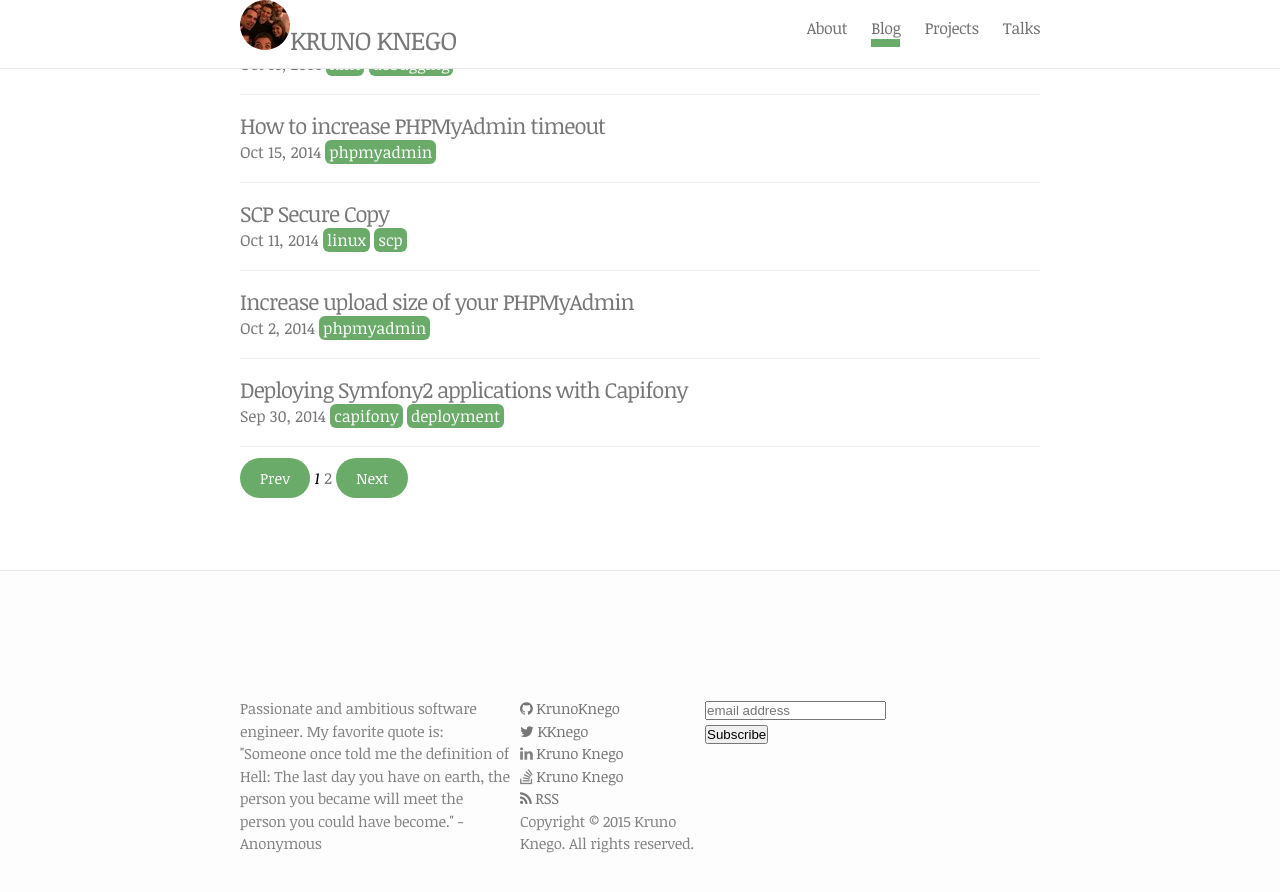
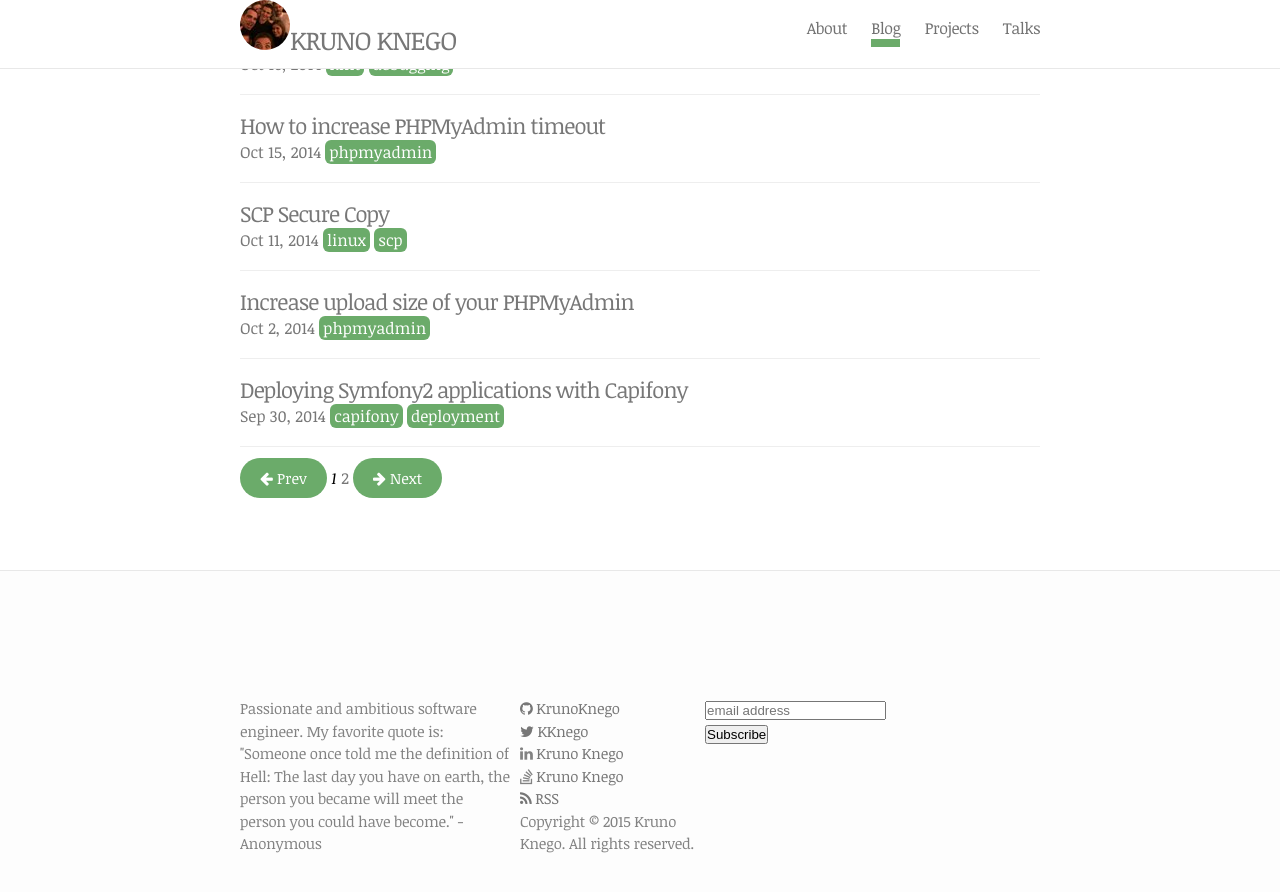
Before and after one commit to guotechfin/KrunoKnego.github.io, a Jekyll site: the page built from index.html, in a window 1280 px wide and 900 px high, scrolled down 1469 px. Shown: the top 892 px of the window. Built offline with Jekyll 4.4.1, drawn with Linux system fonts in a browser that asks for light colours; nearby versions of some CDN libraries; the list of posts is cut into pages by our own code; comment, search, counter and statistics services are not loaded.

Commit message:
Added fonts awesome arrow icons.

```diff
--- a/index.html
+++ b/index.html
@@ -37,7 +37,7 @@ layout: default
         {% if paginator.previous_page %}
             <a class="btn" title="Previous Page" href="{{ paginator.previous_page_path | prepend: site.baseurl | replace: '//', '/' }}"><i class="fa fa-arrow-left"></i> Prev</a>
         {% else %}
-            <a class="btn" title="Previous Page" href="#">Prev</a>
+            <a class="btn" title="Previous Page" href="#"><i class="fa fa-arrow-left"></i> Prev</a>
         {% endif %}
         {% for page in (1..paginator.total_pages) %}
             {% if page == paginator.page %}
@@ -50,9 +50,9 @@ layout: default
         {% endfor %}
 
         {% if paginator.next_page %}
-            <a class="btn" title="Next Page" href="{{ paginator.next_page_path | prepend: site.baseurl | replace: '//', '/' }}">Next</a>
+            <a class="btn" title="Next Page" href="{{ paginator.next_page_path | prepend: site.baseurl | replace: '//', '/' }}"><i class="fa fa-arrow-right"></i> Next</a>
         {% else %}
-            <a class="btn" title="Next Page" href="#">Next</a>
+            <a class="btn" title="Next Page" href="#"><i class="fa fa-arrow-right"></i> Next</a>
         {% endif %}
     </div>
 {% endif %}
```
